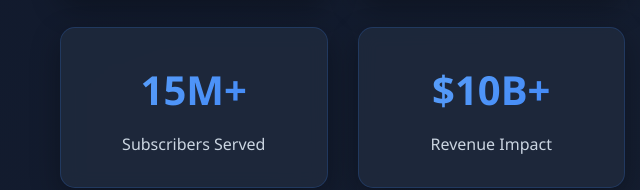
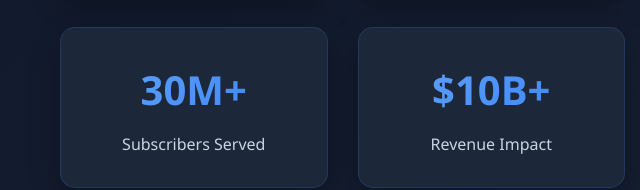
Before and after one commit to chekeib/uvideo, a plain HTML site: page index.html in a window 1280 px wide. Shown: the part 903-1093 px from the top of the page, 0-640 px from the left. Drawn offline with Linux system fonts and the light colour scheme.

Commit message:
Update index.html

```diff
--- a/index.html
+++ b/index.html
@@ -371,7 +371,7 @@
                 <div class="stat-label">U.S. Patents</div>
             </div>
             <div class="stat-card">
-                <div class="stat-number">15M+</div>
+                <div class="stat-number">30M+</div>
                 <div class="stat-label">Subscribers Served</div>
             </div>
             <div class="stat-card">
```
